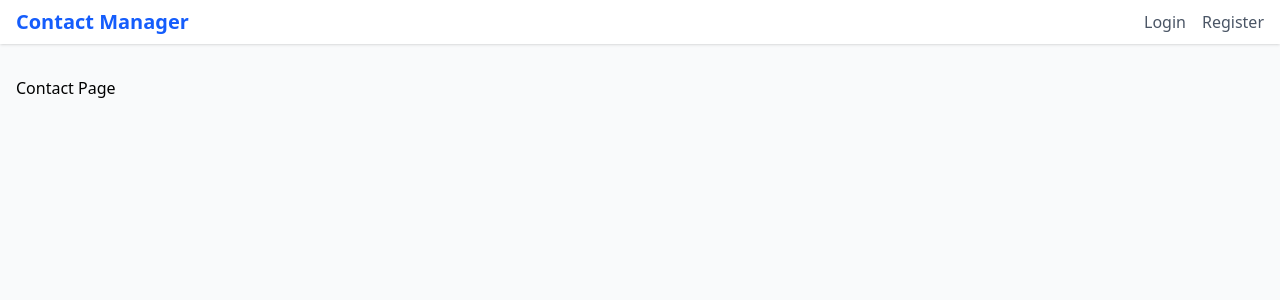
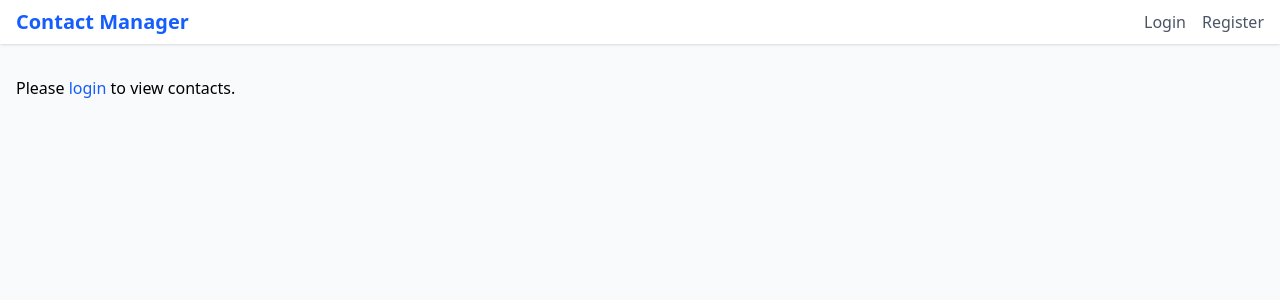
Before and after one commit to miladmo68/Contact-Manager, a Next.js app: page /contact in a window 1280 px wide. Shown: the top 300 px of the page. Built offline with nearby package versions, Linux system fonts and the light colour scheme; no server answers.

Commit message:
Contact page

```diff
--- a/app/api/contact.ts
+++ b/app/api/contact.ts
@@ -1,4 +1,5 @@
 import axios from "axios";
+import { ContactType } from "../_types/contact";
 
 const API_URL = process.env.NEXT_PUBLIC_API_URL || "http://localhost:3001";
 
--- a/app/contact/page.tsx
+++ b/app/contact/page.tsx
@@ -1,5 +1,32 @@
 import React from "react";
+import { getContacts } from "../api/contact";
+import { getSession } from "../_lib/session";
 
-export default function ContactPage() {
+export default async function ContactPage() {
+  const user = await getSession();
+  if (!user) {
+    return (
+      <div>
+        Please{" "}
+        <a href="/login" className="text-blue-600 hover:underline">
+          login
+        </a>{" "}
+        to view contacts.
+      </div>
+    );
+  }
+  const contacts = await getContacts(user.id);
+  if (!contacts || contacts.length === 0) {
+    return (
+      <div>
+        Please{" "}
+        <a href="/contact/new" className="text-blue-600 hover:underline">
+          Add a contact
+        </a>{" "}
+        to your contact list.
+      </div>
+    );
+  }
+
   return <div>Contact Page</div>;
 }
```
